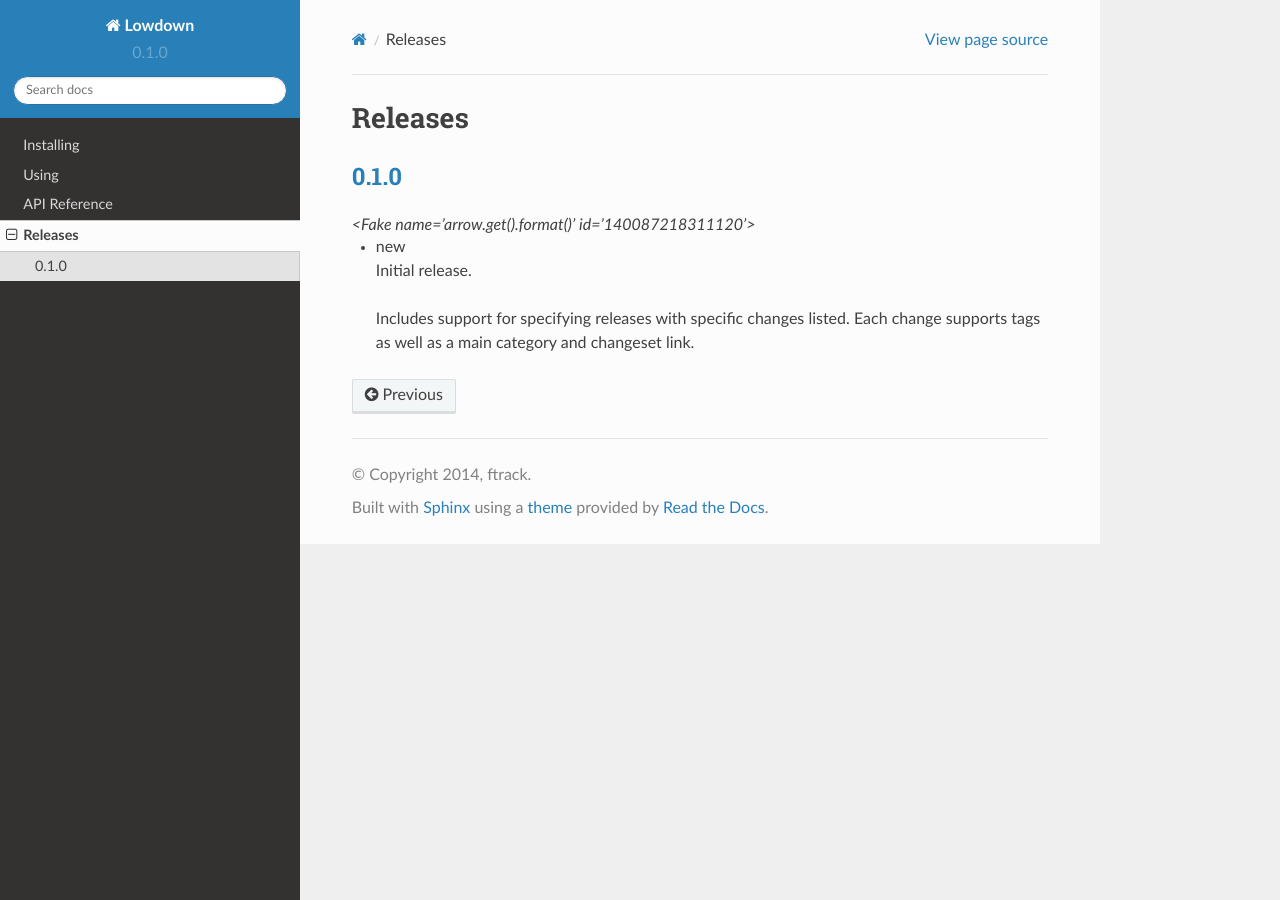
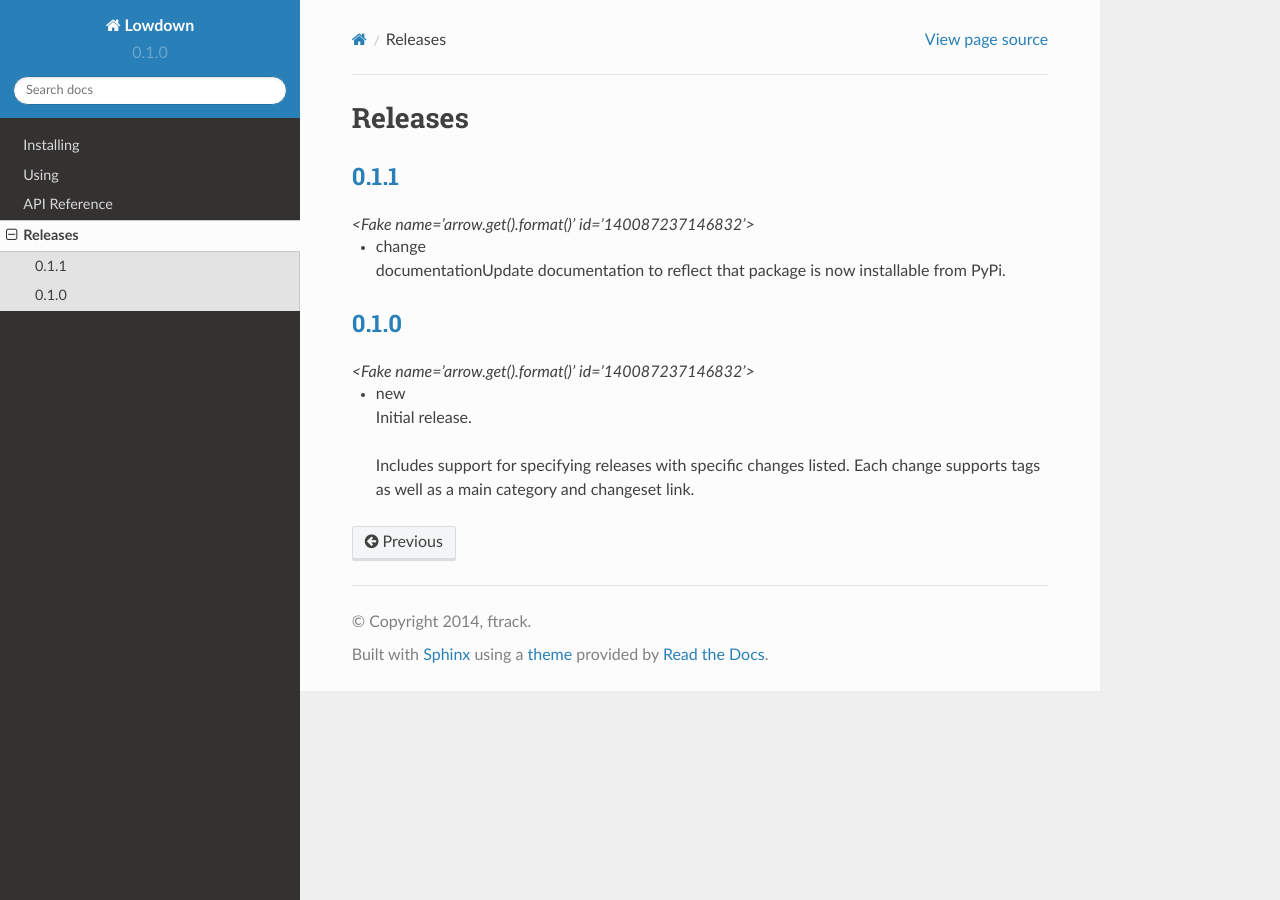
Before and after one commit to ftrackhq/lowdown, a Sphinx documentation site: the page built from doc/release.rst, in a window 1280 px wide. Built offline with Sphinx 7.4.7 and the Read the Docs theme 2.0.0, drawn with Linux system fonts in a browser that asks for light colours.

Commit message:
Update installation docs as package will be available on PyPi.

```diff
--- a/doc/installing.rst
+++ b/doc/installing.rst
@@ -11,11 +11,7 @@
 
 Installation is simple with `pip <http://www.pip-installer.org/>`_::
 
-    pip install git+https://bitbucket.org/ftrack/lowdown.git
-
-.. note::
-
-    This project is not yet available on PyPi.
+    pip install lowdown
 
 Building from source
 ====================
--- a/doc/release.rst
+++ b/doc/release.rst
@@ -4,6 +4,15 @@
 ########
 Releases
 ########
+
+.. release:: 0.1.1
+    :date: 2015-05-30
+
+    .. change:: change
+        :tags: documentation
+
+        Update documentation to reflect that package is now installable from
+        PyPi.
 
 .. release:: 0.1.0
     :date: 2015-01-06
```
